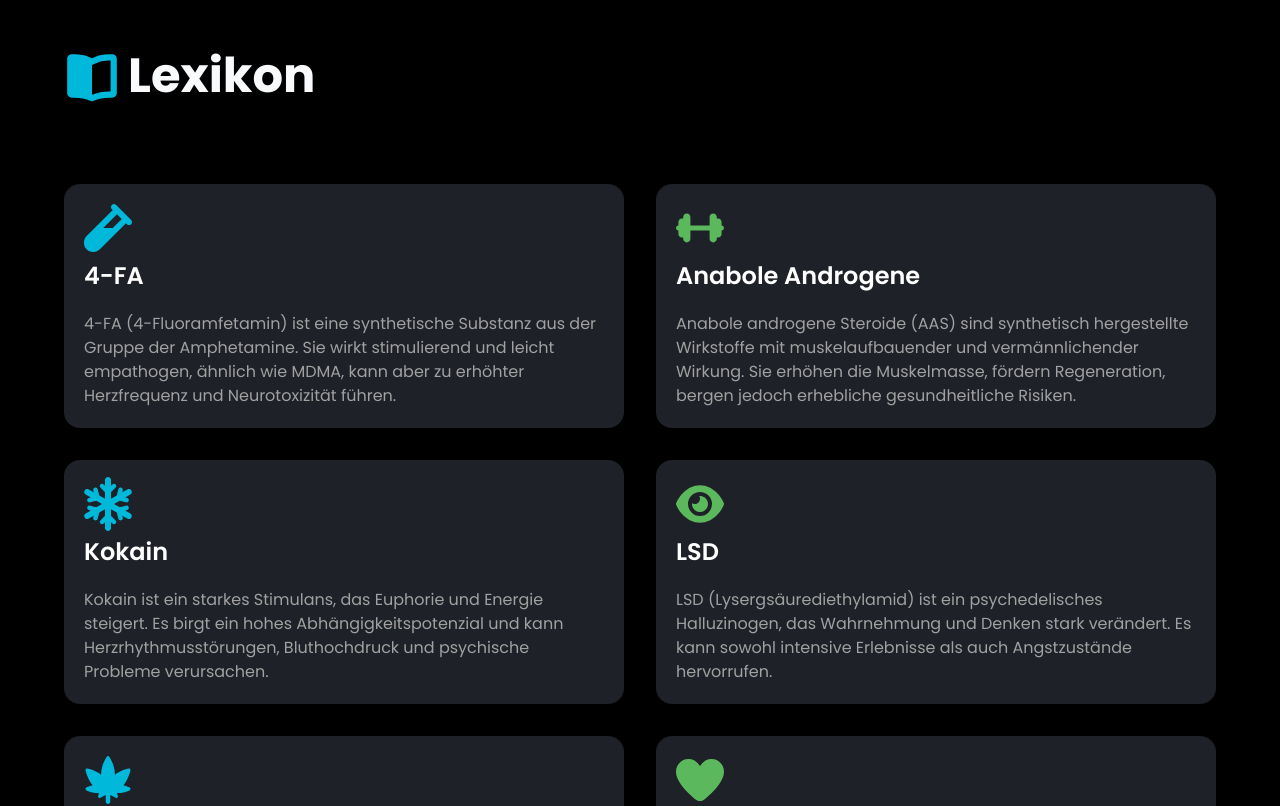
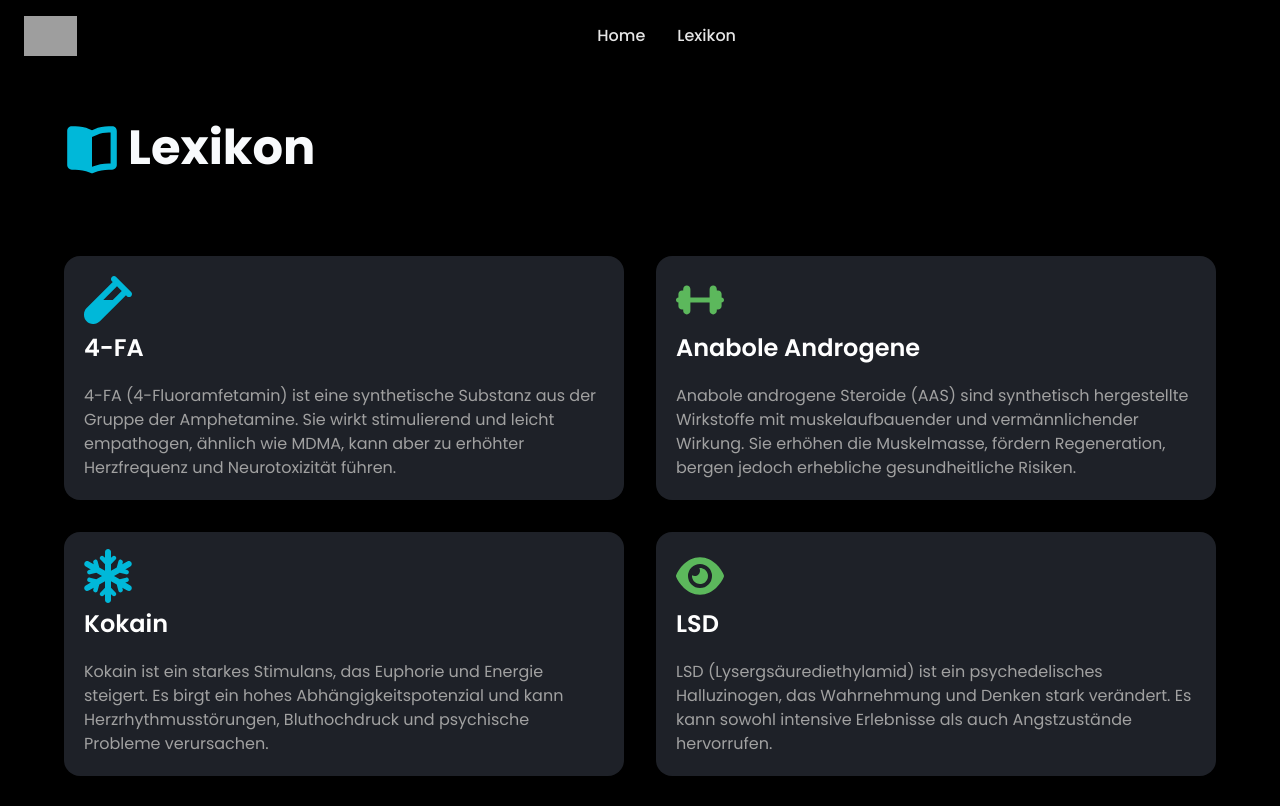
Before and after one commit to Olechurie/Suchtpr-vention-GIbb, a React (Vite) app: page / in a window 1280 px wide. Shown: the top 806 px of the page. Built offline with nearby package versions, Linux system fonts and the light colour scheme; grey boxes are pictures that could not be loaded.

Commit message:
feat(navbar): Navbar added

```diff
--- a/src/App.jsx
+++ b/src/App.jsx
@@ -3,10 +3,12 @@ import Cards from "./components/Cards";
 import "./styles/index.css";
 import { FontAwesomeIcon } from "@fortawesome/react-fontawesome";
 import { byPrefixAndName } from "./iconLoader";
+import NavBar from "./components/Navbar";
 
 function App() {
   return (
     <>
+      <NavBar button={false} />
       <div className="text-slate-50 mx-18 mt-10 mb-10 flex items-center gap-4">
         <FontAwesomeIcon
           icon={byPrefixAndName.fas["book-open"]}
--- a/src/components/Navbar.jsx
+++ b/src/components/Navbar.jsx
@@ -1,28 +1,35 @@
 import React from "react";
-import "../styles/navbar.css";
 
-function NavBar() {
+function NavBar({ button }) {
   return (
-    <nav className="navbar">
-      {props.site == "Memory App" ? (
-        <h1 className="navbar-h1">Memory App</h1>
-      ) : (
-        <h1 className="navbar-h1">Scoreboard</h1>
-      )}
-      <ul>
-        <li>
-          {/* <Link to={"/"} className="Navbar-home">
-            Home
-          </Link> */}
-          <a href="">Home</a>
-        </li>
-        <li>
-          {/* <Link to={"/Scoreboard"} className="Navbar-Scoreboard">
-            Scoreboard
-          </Link> */}
-          <a href="">Lecikon</a>
-        </li>
-      </ul>
+    <nav className="flex items-center justify-between px-6 py-4 bg-black shadow">
+      <div className="flex-shrink-0">
+        <img src="/logo.png" alt="Logo" className="h-10 w-auto" />
+      </div>
+      <div className="flex-1 flex justify-center space-x-8">
+        <a
+          href="/"
+          className="text-neutral-200 hover:text-blue-500 font-medium"
+        >
+          Home
+        </a>
+        <a
+          href="/lexikon"
+          className="text-neutral-200 hover:text-blue-500 font-medium"
+        >
+          Lexikon
+        </a>
+      </div>
+      <div className="flex-shrink-0">
+        {button ? (
+          <a
+            href="/lexikon"
+            className="bg-blue-600 text-white px-4 py-2 rounded hover:bg-blue-700 transition"
+          >
+            Zurück zum Lexikon
+          </a>
+        ) : null}
+      </div>
     </nav>
   );
 }
```
